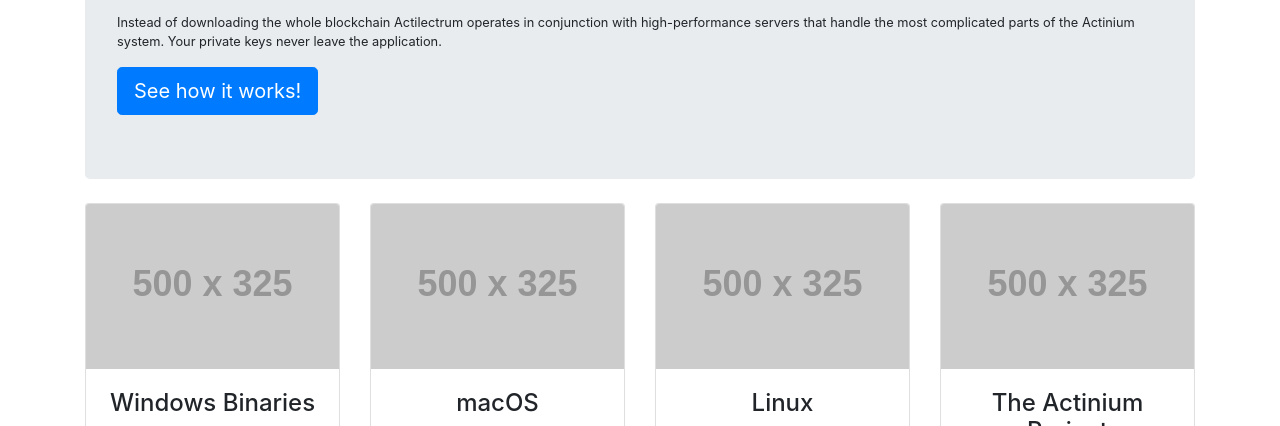
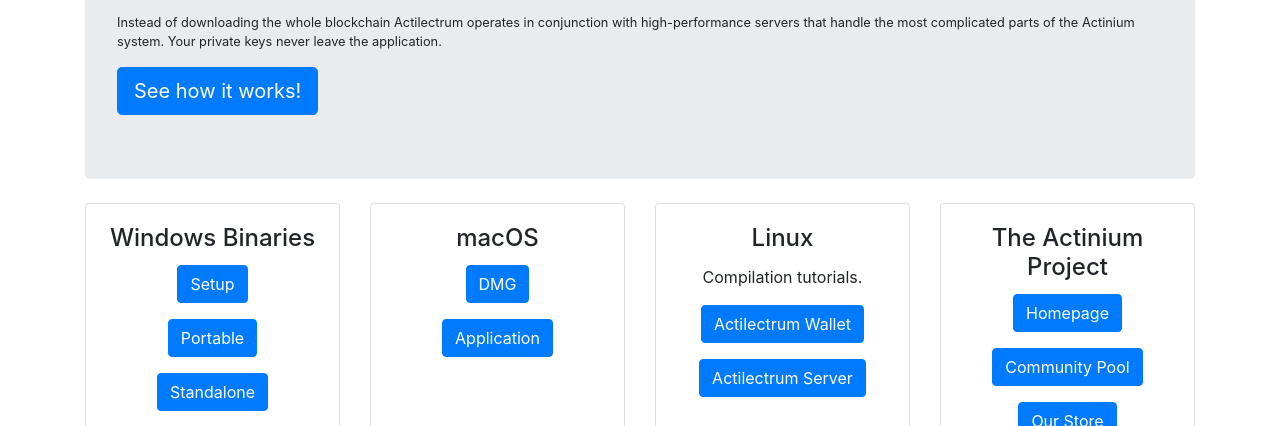
Before and after one commit to Actinium-project/actilectrum.org, a website: page index.html in a window 1280 px wide. Shown: the part 358-784 px from the top of the page. Drawn offline with Linux system fonts and the light colour scheme; placeholder pictures from the web are drawn by us.

Commit message:
removed http links

```diff
--- a/index.html
+++ b/index.html
@@ -69,7 +69,7 @@
 
       <div class="col-lg-3 col-md-6 mb-4">
         <div class="card h-100">
-          <img class="card-img-top" src="http://placehold.it/500x325" alt="">
+          <!-- <img class="card-img-top" src="https://placehold.it/500x325" alt=""> -->
           <div class="card-body">
             <h4 class="card-title">Windows Binaries</h4>
             <p>
@@ -89,7 +89,7 @@
 
       <div class="col-lg-3 col-md-6 mb-4">
         <div class="card h-100">
-          <img class="card-img-top" src="http://placehold.it/500x325" alt="">
+          <!-- <img class="card-img-top" src="http://placehold.it/500x325" alt=""> -->
           <div class="card-body">
             <h4 class="card-title">macOS</h4>
             <p>
@@ -104,7 +104,7 @@
 
       <div class="col-lg-3 col-md-6 mb-4">
         <div class="card h-100">
-          <img class="card-img-top" src="http://placehold.it/500x325" alt="">
+          <!-- <img class="card-img-top" src="http://placehold.it/500x325" alt=""> -->
           <div class="card-body">
             <h4 class="card-title">Linux</h4>
             <p class="card-text">Compilation tutorials.</p>
@@ -121,7 +121,7 @@
 
       <div class="col-lg-3 col-md-6 mb-4">
         <div class="card h-100">
-          <img class="card-img-top" src="http://placehold.it/500x325" alt="">
+          <!-- <img class="card-img-top" src="http://placehold.it/500x325" alt=""> -->
           <div class="card-body">
             <h4 class="card-title">The Actinium Project</h4>
             <p>
```
